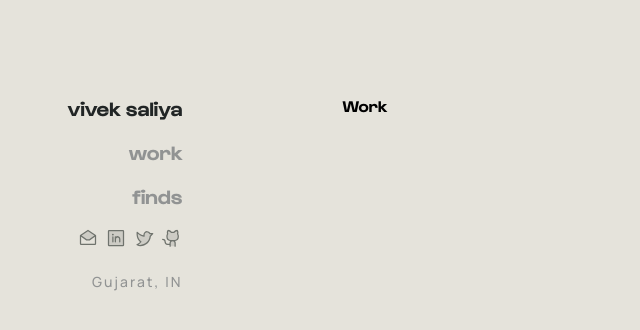
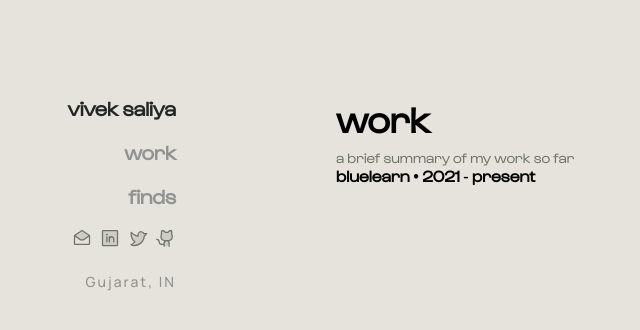
Before and after one commit to saliyavivek/portfolio, a React (Vite) app: page /work in a window 1280 px wide. Shown: the top 330 px of the page, without its empty margins (150-790 px from the left). Built offline with nearby package versions, Linux system fonts and the light colour scheme; the HTML template or start-up script is replaced by a standard one.

Commit message:
small progress on work page

```diff
--- a/src/App.css
+++ b/src/App.css
@@ -3,7 +3,7 @@
     src: url('/src/fonts/Gustavo_trial-Regular-BF65f254e22bb0e.otf');
 }
 @font-face {
-    font-family: 'Gustavo';
+    font-family: 'Gustavo_Bold';
     src: url('/src/fonts/Gustavo_trial-Bold-BF65f254e21d829.otf');
 }
 
--- a/src/components/Navbar/Nav.css
+++ b/src/components/Navbar/Nav.css
@@ -15,6 +15,7 @@
     font-size: 20px;
     list-style-type: none;
     gap: 20px;
+    font-weight: bolder;
 }
 
 .nav-link {
--- a/src/pages/Home/Home.css
+++ b/src/pages/Home/Home.css
@@ -10,6 +10,7 @@
     font-weight: 700;
     letter-spacing: 0.64px;
     user-select: none;
+    font-family: "Gustavo_Bold";
 }
 
 .home__description {
--- /dev/null
+++ b/src/pages/Work/Work.css
@@ -0,0 +1,25 @@
+@font-face {
+    font-family: 'Gustavo_Regular';
+    src: url('/src/fonts/Gustavo_trial-Regular-BF65f254e22bb0e.otf');
+}
+
+.work {
+    min-height: 600px;
+    max-width: 550px;
+}
+
+.work__title {
+    display: flex;
+    flex-direction: column;
+    gap: 10px;
+}
+
+.work__title h3{
+    font-size: 36px;
+}
+
+.work__title p {
+    font-size: 14px;
+    font-family: 'Gustavo_Regular';
+    color: #6F736D;
+}
--- a/src/pages/Work/Work.jsx
+++ b/src/pages/Work/Work.jsx
@@ -1,7 +1,20 @@
 import React from "react";
+import "./Work.css";
 
 const Work = () => {
-  return <div>Work</div>;
+  return (
+    <div className="work">
+      <div className="work__title">
+        <h3>work</h3>
+        <p>a brief summary of my work so far</p>
+      </div>
+      <div className="work__w">
+        <div className="work_w_top">
+          <h4>bluelearn • 2021 - present</h4>
+        </div>
+      </div>
+    </div>
+  );
 };
 
 export default Work;
```
